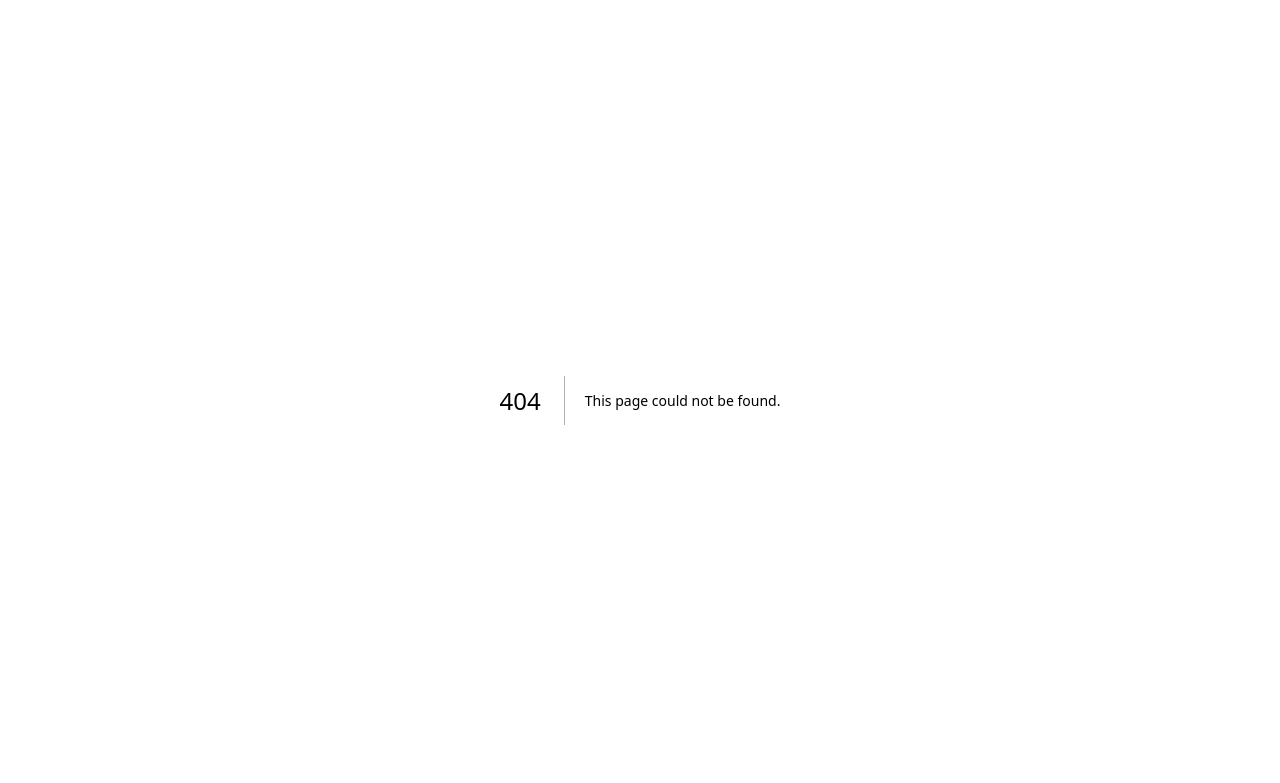
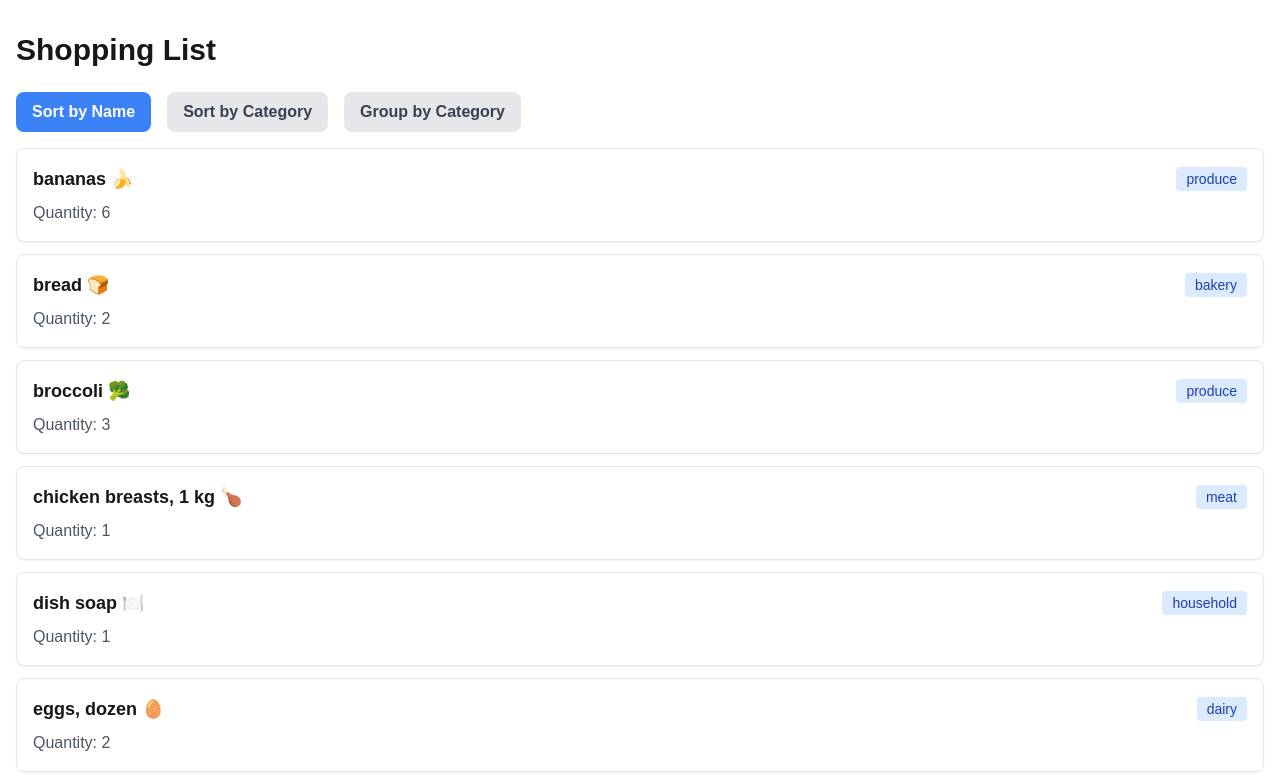
Before and after one commit to SteveGremory/cprg306-assignments, a Next.js app: page /week-6 in a window 1280 px wide. Before the commit this address had no page. Shown: the top 783 px of the page. Built offline with nearby package versions, Linux system fonts and the light colour scheme.

Commit message:
feat: week-6 assignment

```diff
--- /dev/null
+++ b/app/week-6/item-list.js
@@ -0,0 +1,121 @@
+"use client";
+
+import React, { useState } from "react";
+import items from "./items.json";
+
+const Item = ({ name, quantity, category }) => {
+  return (
+    <li className="border border-gray-200 rounded-lg p-4 shadow-sm hover:shadow-md transition-shadow duration-200">
+      <div className="flex justify-between items-center">
+        <span className="text-lg font-semibold">{name}</span>
+        <span className="bg-blue-100 text-blue-800 text-sm font-medium px-2.5 py-0.5 rounded">
+          {category}
+        </span>
+      </div>
+      <div className="mt-2">
+        <span className="text-gray-600">Quantity: {quantity}</span>
+      </div>
+    </li>
+  );
+};
+
+const ItemList = () => {
+  const [sortBy, setSortBy] = useState("name");
+
+  const groupedItems = items.reduce((acc, item) => {
+    const category = item.category;
+    if (!acc[category]) {
+      acc[category] = [];
+    }
+    acc[category].push(item);
+    return acc;
+  }, {});
+
+  const sortedItems = [...items].sort((a, b) => {
+    if (sortBy === "name") {
+      return a.name.localeCompare(b.name);
+    } else if (sortBy === "category") {
+      return a.category.localeCompare(b.category);
+    }
+    return 0;
+  });
+
+  const sortedGroupedItems = Object.entries(groupedItems)
+    .sort(([categoryA], [categoryB]) => categoryA.localeCompare(categoryB))
+    .map(([category, items]) => ({
+      category,
+      items: items.sort((a, b) => a.name.localeCompare(b.name)),
+    }));
+
+  return (
+    <div>
+      <div className="mb-4 flex gap-4">
+        <button
+          onClick={() => setSortBy("name")}
+          className={`px-4 py-2 rounded-lg font-semibold ${
+            sortBy === "name"
+              ? "bg-blue-500 text-white"
+              : "bg-gray-200 text-gray-700 hover:bg-gray-300"
+          }`}
+        >
+          Sort by Name
+        </button>
+        <button
+          onClick={() => setSortBy("category")}
+          className={`px-4 py-2 rounded-lg font-semibold ${
+            sortBy === "category"
+              ? "bg-blue-500 text-white"
+              : "bg-gray-200 text-gray-700 hover:bg-gray-300"
+          }`}
+        >
+          Sort by Category
+        </button>
+        <button
+          onClick={() => setSortBy("grouped")}
+          className={`px-4 py-2 rounded-lg font-semibold ${
+            sortBy === "grouped"
+              ? "bg-blue-500 text-white"
+              : "bg-gray-200 text-gray-700 hover:bg-gray-300"
+          }`}
+        >
+          Group by Category
+        </button>
+      </div>
+
+      {sortBy === "grouped" ? (
+        <div className="space-y-6">
+          {sortedGroupedItems.map(({ category, items }) => (
+            <div key={category}>
+              <h2 className="text-xl font-semibold mb-3 capitalize">
+                {category}
+              </h2>
+              <ul className="space-y-3">
+                {items.map((item) => (
+                  <Item
+                    key={item.id}
+                    name={item.name}
+                    quantity={item.quantity}
+                    category={item.category}
+                  />
+                ))}
+              </ul>
+            </div>
+          ))}
+        </div>
+      ) : (
+        <ul className="space-y-3">
+          {sortedItems.map((item) => (
+            <Item
+              key={item.id}
+              name={item.name}
+              quantity={item.quantity}
+              category={item.category}
+            />
+          ))}
+        </ul>
+      )}
+    </div>
+  );
+};
+
+export default ItemList;
--- /dev/null
+++ b/app/week-6/items.json
@@ -0,0 +1,74 @@
+[
+    {
+        "id": "1",
+        "name": "milk, 4 L 🥛",
+        "quantity": 1,
+        "category": "dairy"
+    },
+    {
+        "id": "2",
+        "name": "bread 🍞",
+        "quantity": 2,
+        "category": "bakery"
+    },
+    {
+        "id": "3",
+        "name": "eggs, dozen 🥚",
+        "quantity": 2,
+        "category": "dairy"
+    },
+    {
+        "id": "4",
+        "name": "bananas 🍌",
+        "quantity": 6,
+        "category": "produce"
+    },
+    {
+        "id": "5",
+        "name": "broccoli 🥦",
+        "quantity": 3,
+        "category": "produce"
+    },
+    {
+        "id": "6",
+        "name": "chicken breasts, 1 kg 🍗",
+        "quantity": 1,
+        "category": "meat"
+    },
+    {
+        "id": "7",
+        "name": "pasta sauce 🍝",
+        "quantity": 3,
+        "category": "canned goods"
+    },
+    {
+        "id": "8",
+        "name": "spaghetti, 454 g 🍝",
+        "quantity": 2,
+        "category": "dry goods"
+    },
+    {
+        "id": "9",
+        "name": "toilet paper, 12 pack 🧻",
+        "quantity": 1,
+        "category": "household"
+    },
+    {
+        "id": "10",
+        "name": "paper towels, 6 pack",
+        "quantity": 1,
+        "category": "household"
+    },
+    {
+        "id": "11",
+        "name": "dish soap 🍽️",
+        "quantity": 1,
+        "category": "household"
+    },
+    {
+        "id": "12",
+        "name": "hand soap 🧼",
+        "quantity": 4,
+        "category": "household"
+    }
+]
--- /dev/null
+++ b/app/week-6/page.js
@@ -0,0 +1,13 @@
+import React from "react";
+import ItemList from "./item-list";
+
+const Page = () => {
+  return (
+    <main className="container mx-auto mt-8 px-4">
+      <h1 className="text-3xl font-bold mb-6">Shopping List</h1>
+      <ItemList />
+    </main>
+  );
+};
+
+export default Page;
```
